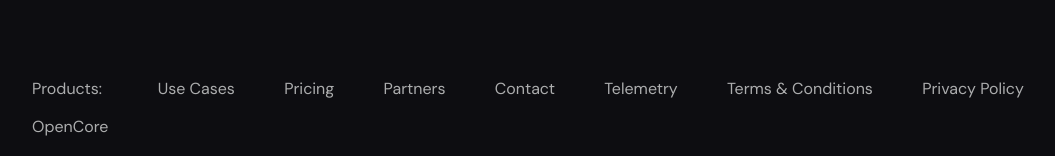
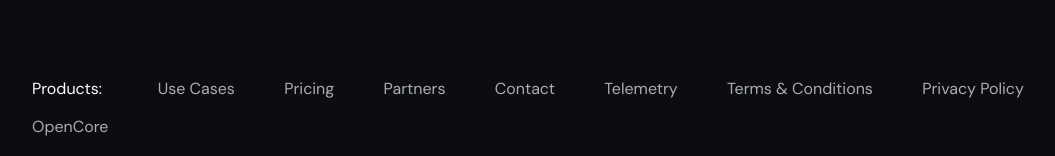
Before and after one commit to open-rpa/openiap.io, a SvelteKit app: page /usecases/1 in a window 1280 px wide. Shown: the part 2942-3098 px from the top of the page, without its empty margins (112-1167 px from the left). Built offline with nearby package versions, Linux system fonts and the light colour scheme.

Commit message:
chore: update version to 0.0.73 in package.json; adjust text color in Footer component for better visibility

```diff
--- a/package.json
+++ b/package.json
@@ -1,6 +1,6 @@
 {
     "name": "openiap-io",
-    "version": "0.0.72",
+    "version": "0.0.73",
     "type": "module",
     "main": "build/index.js",
     "scripts": {
--- a/src/routes/Footer.svelte
+++ b/src/routes/Footer.svelte
@@ -66,7 +66,7 @@
 			<div class="flex flex-col justify-start items-start">
 				<HotkeyButton
 					variant="ghostfull"
-					class="text-bw300 text-base cursor-default"
+					class="text-bw50 text-base cursor-default"
 					aria-label="Products"
 				>
 					Products:
```
